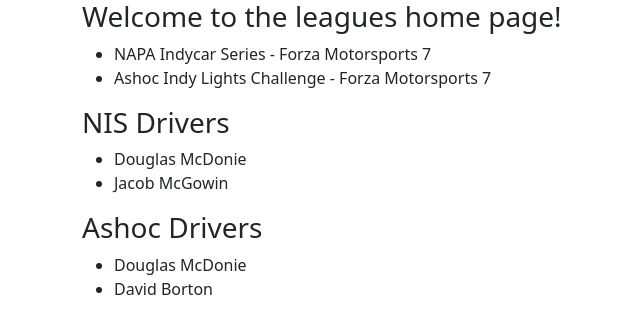
After one commit to bamaham93/FS2020, a Django app: page /racing/standings/ in a window 1280 px wide. The commit adds this page. Shown: the top 334 px of the page, without its empty margins (0-640 px from the left). Run offline with Django 4.2, Linux system fonts and the light colour scheme; data comes from the database, SQL or seed files in the repository; both versions use the stored data as it was after the commit.

Commit message:
Created logic module and logic.queries file to centralize business logic.

```diff
--- /dev/null
+++ b/logic/queries.py
@@ -0,0 +1,49 @@
+"""
+"""
+
+# from .python_anywhere_website.douglas.models import Driver
+from douglas.models import Driver, Race, League
+
+
+class DriverQueries:
+    """
+    """
+
+    @staticmethod
+    def get_nis_drivers():
+        """
+        Returns a Django QuerySet
+        """
+        drivers = Driver.objects.filter(league__name='NAPA Indycar Series - Forza Motorsports 7')
+        return drivers
+
+    @staticmethod
+    def get_ashoc_drivers():
+        """
+        Returns a django QuerySet
+        """
+        drivers = Driver.objects.filter(league__name='Ashoc Indy Lights Challenge - Forza Motorsports 7')
+        return drivers
+
+
+class RaceQueries:
+    """
+    """
+
+    @staticmethod
+    def get_races():
+        """
+        A list of all races in all leagues, ordered by datetime.
+        """
+        races = Race.objects.all().filter().order_by('datetime')
+        return races
+
+
+class LeagueQueries:
+    """
+    """
+
+    @staticmethod
+    def get_leagues():
+        leagues = League.objects.all()
+        return leagues
--- a/python_anywhere_website/douglas/urls.py
+++ b/python_anywhere_website/douglas/urls.py
@@ -8,5 +8,6 @@
     path('', views.index, name='index'),
     path('index', views.nis_index, name='index'),
     path('nis/index', views.nis_index, name='nis_index'),
+    path('standings/', views.standings, name='standings'),
     path('add-race-results', views.add_race_result, name='add_race_results'),
 ]
--- a/python_anywhere_website/douglas/views.py
+++ b/python_anywhere_website/douglas/views.py
@@ -1,22 +1,40 @@
 from django.shortcuts import render
-from .models import Race
+# from .models import Race, League  # May be able to delete in favor of using the central logic.queries package.
 from django.contrib.auth.decorators import login_required
+from logic.queries import DriverQueries, RaceQueries, LeagueQueries
+
 
 # Create your views here.
 def index(request):
     """
     Keeping this to make a racing home page.
     """
-    context = {'races':Race.objects.all().filter().order_by('datetime')}
+    context = {
+        # 'races' : Race.objects.all().filter().order_by('datetime'),
+        'races': RaceQueries.get_races()
+    }
     # context = {}
     return render(request, 'douglas/nis_index.html', context=context)
+
 
 def nis_index(request):
     """
     """
-    context = {'races': Race.objects.all().filter().order_by('datetime')}
-    # context = {}
+    context = {'races': RaceQueries.get_races()}
     return render(request, "douglas/nis_index.html", context)
+
+
+def standings(request):
+    """
+    """
+    context = {
+        # 'leagues' : League.objects.all(),
+        'leagues': LeagueQueries.get_leagues(),
+        'nis_drivers': DriverQueries.get_nis_drivers(),
+        'ashoc_drivers': DriverQueries.get_ashoc_drivers(),
+    }
+    return render(request, "douglas/standings.html", context)
+
 
 @login_required
 def add_race_result(request):
--- /dev/null
+++ b/python_anywhere_website/templates/douglas/standings.html
@@ -0,0 +1,26 @@
+{% extends 'douglas/douglas_base.html' %}
+
+{% block section1 %}
+    <div>
+        <h3>Welcome to the leagues home page!</h3>
+        <ul>
+            {% for league in leagues %}
+                <li>{{ league.name }}</li>
+            {% endfor %}
+        </ul>
+
+        <h3>NIS Drivers</h3>
+            <ul>
+                {% for driver in nis_drivers %}
+                    <li>{{ driver }}</li>
+                {% endfor %}
+            </ul>
+
+        <h3>Ashoc Drivers</h3>
+        <ul>
+            {% for driver in ashoc_drivers %}
+                <li>{{ driver }}</li>
+            {% endfor %}
+        </ul>
+    </div>
+{% endblock %}
```
Also changed, not shown: python_anywhere_website/templates/resume/index.html (+21 -12 lines), logic/__init__.py (added), python_anywhere_website/db.sqlite3.
